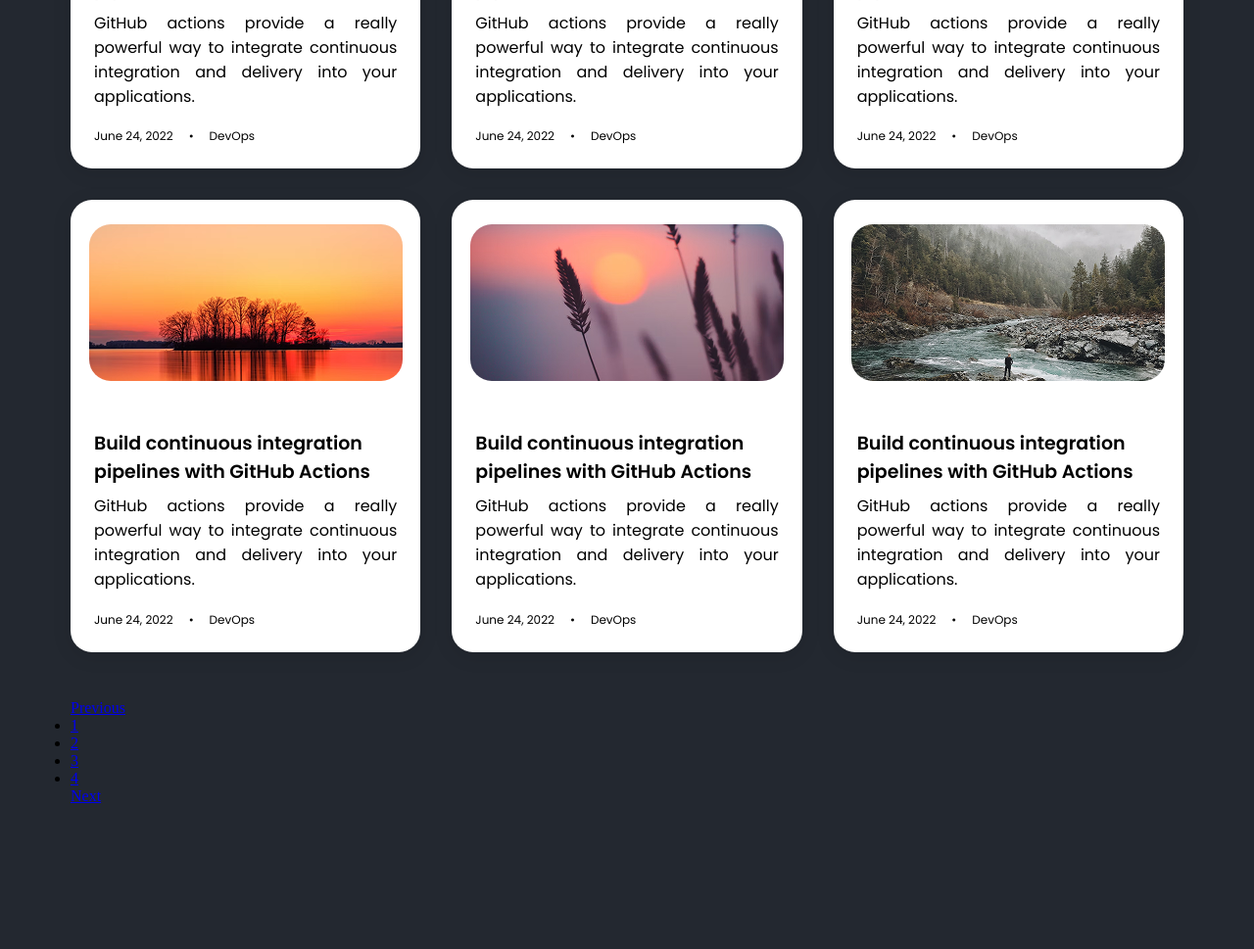
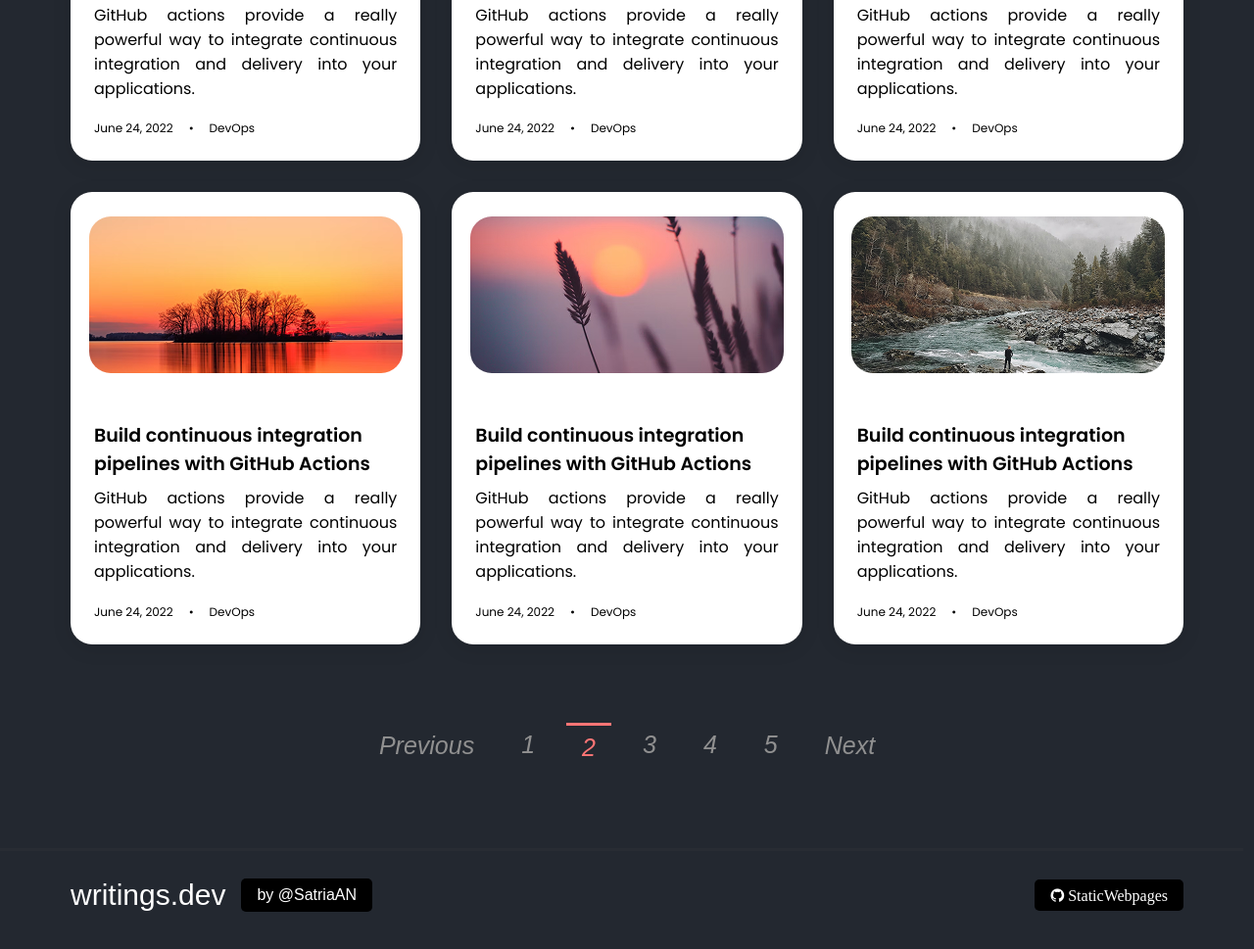
Before and after one commit to SatriaAN/Checkpoint-StaticWebpages, a plain HTML site: page index.html in a window 1280 px wide. Shown: the part 1549-2518 px from the top of the page at 98% size. Before the commit the page ends 2371 px from the top, so only its background shows below. Drawn offline with Linux system fonts and the light colour scheme; a web font is replaced by a local one.

Commit message:
Complete

```diff
--- a/assets/css/styles.css
+++ b/assets/css/styles.css
@@ -73,18 +73,18 @@ nav a {
   color: white;
 }
 
-hr {
-  border: none;
+hr.full-width {
+  position: relative;
+  left: 49%;
+  transform: translateX(-50%);
+  width: 100vw;
   height: 3px;
   background-color: rgba(77, 77, 77, 0.125);
-  margin: 0 -5rem;
-  width: calc(100% + 10rem);
-  margin-bottom: 0.5rem;
+  border: none;
+  margin-bottom: 0, 5rem;
 }
 
 body {
-  /* margin: 0 2.5rem;
-  padding: 0 2.5rem; */
   background-color: #232830;
 }
 
@@ -147,6 +147,7 @@ body {
 }
 
 .card {
+  height: 100%;
   background-color: #ffffff;
   border-radius: 22px;
   overflow: hidden;
@@ -172,6 +173,9 @@ body {
 }
 
 .card-content {
+  display: flex;
+  flex-direction: column;
+  flex: 1;
   padding: 1.5rem;
   font-family: "Poppins", sans-serif;
 }
@@ -183,6 +187,10 @@ body {
   color: #000000;
 }
 
+.card-description {
+  flex-grow: 1;
+}
+
 .card-content p {
   font-size: 16px;
   font-weight: 400;
@@ -191,9 +199,74 @@ body {
 }
 
 .card-footer {
+  margin-top: auto;
   font-size: 12px;
-  /* color: #666666; */
   display: flex;
   gap: 1rem;
   align-items: center;
 }
+
+.pagination {
+  font-family: recursive, sans-serif;
+  font-style: italic;
+  display: flex;
+  justify-content: center;
+  align-items: center;
+  gap: 1rem;
+  margin: 5rem 0;
+}
+
+.pagination ul {
+  display: flex;
+  gap: 1rem;
+}
+
+.pagination li {
+  list-style: none;
+}
+
+.pagination a {
+  text-decoration: none;
+  padding: 0.5rem 1rem;
+  font-weight: 400;
+  font-size: 25px;
+  color: #909090;
+  display: inline-block;
+}
+
+.paged a {
+  font-weight: 400;
+  border-top: 3px solid #ff7575;
+  color: #ff7575;
+}
+
+footer {
+  margin: 1.8rem 0 5rem 0;
+  font-family: sans-serif;
+  display: flex;
+  justify-content: space-between;
+  align-items: center;
+}
+
+footer a {
+  background-color: black;
+  padding: 0.5rem 1rem;
+  border-radius: 5px;
+  text-decoration: none;
+  color: #ffffff;
+  font-weight: 400;
+  font-size: 16px;
+}
+
+footer .left-footer {
+  display: flex;
+  justify-content: space-between;
+  align-items: center;
+  gap: 1rem;
+}
+
+footer h3 {
+  color: #ffffff;
+  font-weight: 400;
+  font-size: 30px;
+}
--- a/index.html
+++ b/index.html
@@ -15,6 +15,10 @@
     <link
       href="https://fonts.googleapis.com/css2?family=Recursive:wght@300..1000&family=Poppins:wght@400;500;600&display=swap"
       rel="stylesheet"
+    />
+    <link
+      rel="stylesheet"
+      href="https://cdnjs.cloudflare.com/ajax/libs/font-awesome/4.7.0/css/font-awesome.min.css"
     />
     <!-- CSS end-->
   </head>
@@ -37,7 +41,7 @@
           <p>Curated colletcion of articles for busy developers</p>
         </section>
       </header>
-      <hr />
+      <hr class="full-width" />
       <main>
         <div class="category-list">
           <div class="icon-category">
@@ -68,10 +72,29 @@
               <h3>
                 Build continuous integration pipelines with GitHub Actions
               </h3>
+              <div class="card-description">
                 <p>
                   GitHub actions provide a really powerful way to integrate
                   continuous integration and delivery into your applications.
                 </p>
+              </div>
+              <div class="card-footer">
+                <span>June 24, 2022</span>
+                <span>&bull;</span>
+                <span>DevOps</span>
+              </div>
+            </div>
+          </div>
+          <div class="card">
+            <img src="./assets/images/card2.png" alt="Card Image" />
+            <div class="card-content">
+              <h3>Python for the Absolute beginners</h3>
+              <div class="card-description">
+                <p>
+                  Python is the most popular programming language out there and
+                  it is used for so many different industries.
+                </p>
+              </div>
               <div class="card-footer">
                 <span>June 24, 2022</span>
                 <span>&bull;</span>
@@ -82,30 +105,13 @@
           <div class="card">
             <img src="./assets/images/card3.png" alt="Card Image" />
             <div class="card-content">
-              <h3>
-                Build continuous integration pipelines with GitHub Actions
-              </h3>
+              <h3>Docker from Zero to Hero</h3>
+              <div class="card-description">
                 <p>
                   GitHub actions provide a really powerful way to integrate
                   continuous integration and delivery into your applications.
                 </p>
-              <div class="card-footer">
-                <span>June 24, 2022</span>
-                <span>&bull;</span>
-                <span>DevOps</span>
               </div>
-            </div>
-          </div>
-          <div class="card">
-            <img src="./assets/images/card2.png" alt="Card Image" />
-            <div class="card-content">
-              <h3>
-                Build continuous integration pipelines with GitHub Actions
-              </h3>
-              <p>
-                GitHub actions provide a really powerful way to integrate
-                continuous integration and delivery into your applications.
-              </p>
               <div class="card-footer">
                 <span>June 24, 2022</span>
                 <span>&bull;</span>
@@ -119,10 +125,12 @@
               <h3>
                 Build continuous integration pipelines with GitHub Actions
               </h3>
+              <div class="card-description">
                 <p>
                   GitHub actions provide a really powerful way to integrate
                   continuous integration and delivery into your applications.
                 </p>
+              </div>
               <div class="card-footer">
                 <span>June 24, 2022</span>
                 <span>&bull;</span>
@@ -136,10 +144,12 @@
               <h3>
                 Build continuous integration pipelines with GitHub Actions
               </h3>
+              <div class="card-description">
                 <p>
                   GitHub actions provide a really powerful way to integrate
                   continuous integration and delivery into your applications.
                 </p>
+              </div>
               <div class="card-footer">
                 <span>June 24, 2022</span>
                 <span>&bull;</span>
@@ -153,10 +163,12 @@
               <h3>
                 Build continuous integration pipelines with GitHub Actions
               </h3>
+              <div class="card-description">
                 <p>
                   GitHub actions provide a really powerful way to integrate
                   continuous integration and delivery into your applications.
                 </p>
+              </div>
               <div class="card-footer">
                 <span>June 24, 2022</span>
                 <span>&bull;</span>
@@ -170,10 +182,12 @@
               <h3>
                 Build continuous integration pipelines with GitHub Actions
               </h3>
+              <div class="card-description">
                 <p>
                   GitHub actions provide a really powerful way to integrate
                   continuous integration and delivery into your applications.
                 </p>
+              </div>
               <div class="card-footer">
                 <span>June 24, 2022</span>
                 <span>&bull;</span>
@@ -187,10 +201,12 @@
               <h3>
                 Build continuous integration pipelines with GitHub Actions
               </h3>
+              <div class="card-description">
                 <p>
                   GitHub actions provide a really powerful way to integrate
                   continuous integration and delivery into your applications.
                 </p>
+              </div>
               <div class="card-footer">
                 <span>June 24, 2022</span>
                 <span>&bull;</span>
@@ -204,10 +220,12 @@
               <h3>
                 Build continuous integration pipelines with GitHub Actions
               </h3>
+              <div class="card-description">
                 <p>
                   GitHub actions provide a really powerful way to integrate
                   continuous integration and delivery into your applications.
                 </p>
+              </div>
               <div class="card-footer">
                 <span>June 24, 2022</span>
                 <span>&bull;</span>
@@ -223,9 +241,10 @@
           <div class="pagination-item">
             <ul>
               <li><a href="#">1</a></li>
-              <li><a href="#">2</a></li>
+              <li class="paged"><a href="#">2</a></li>
               <li><a href="#">3</a></li>
               <li><a href="#">4</a></li>
+              <li><a href="#">5</a></li>
             </ul>
           </div>
           <div class="pagination-item">
@@ -233,7 +252,22 @@
           </div>
         </div>
       </main>
-      <footer></footer>
+      <hr class="full-width" />
+      <footer>
+        <div class="left-footer">
+          <h3>writings.dev</h3>
+          <a target="_blank" href="https://github.com/SatriaAN">by @SatriaAN</a>
+        </div>
+        <div class="right-footer">
+          <a
+            target="_blank"
+            class="fa fa-github"
+            href="https://github.com/SatriaAN/Checkpoint-StaticWebpages"
+          >
+            StaticWebpages</a
+          >
+        </div>
+      </footer>
     </div>
   </body>
 </html>
```
Lines whose indentation alone changed are shown as unchanged.
